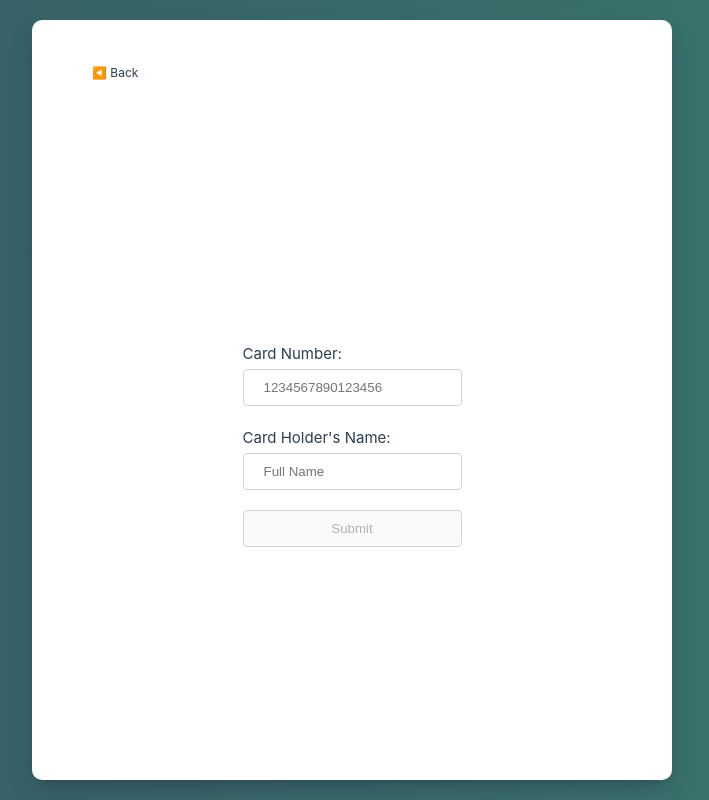
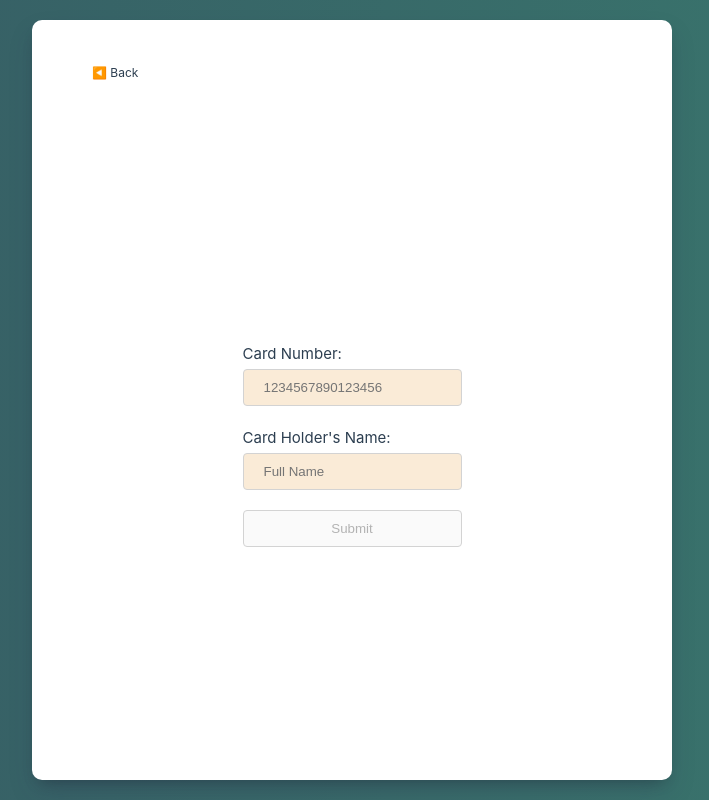
Before and after one commit to BelkinMax/vue-3-playground, a Vue app: page /credit-card-form in a window 1280 px wide. Shown: the whole page, without its empty margins (288-997 px from the left). Built offline with nearby package versions, Linux system fonts and the light colour scheme.

Commit message:
feat(Exercises): CreditCard

```diff
--- a/src/assignments/basic/CreditCardForm/index.vue
+++ b/src/assignments/basic/CreditCardForm/index.vue
@@ -1,13 +1,14 @@
 <script>
-import { defineComponent } from 'vue'
+import { defineComponent, computed, ref, reactive } from 'vue'
 
 export default defineComponent({
   name: 'CreditCardForm',
   setup() {
-    const cardNumber = ''
-    const cardName = ''
-    const errors = [true, true]
-    const hasErrors = errors.some(Boolean)
+    const cardNumber = ref('');
+    const cardName = ref('');
+    const errors = reactive([ true, true ]);
+
+    const hasErrors = computed(() => errors.some(Boolean));
 
     function validateNumber(el) {
       if (!el) return
@@ -34,7 +35,7 @@ export default defineComponent({
     function focusSubmit(el) {
       if (!el) return
 
-      if (!hasErrors) {
+      if (!hasErrors.value) {
         el.disabled = false
         el.focus()
       } else {
@@ -58,11 +59,11 @@ export default defineComponent({
     <form @submit.prevent>
       <div class="field">
         <label for="cardNumber">Card Number:</label>
-        <input id="cardNumber" type="text" placeholder="1234567890123456" />
+        <input :ref="validateNumber" v-model="cardNumber" id="cardNumber" type="text" placeholder="1234567890123456" />
       </div>
       <div class="field">
         <label for="cardName">Card Holder's Name:</label>
-        <input id="cardName" type="text" placeholder="Full Name" />
+        <input :ref="validateName" v-model="cardName" id="cardName" type="text" placeholder="Full Name" />
       </div>
 
       <button :ref="focusSubmit" type="submit">Submit</button>
```
